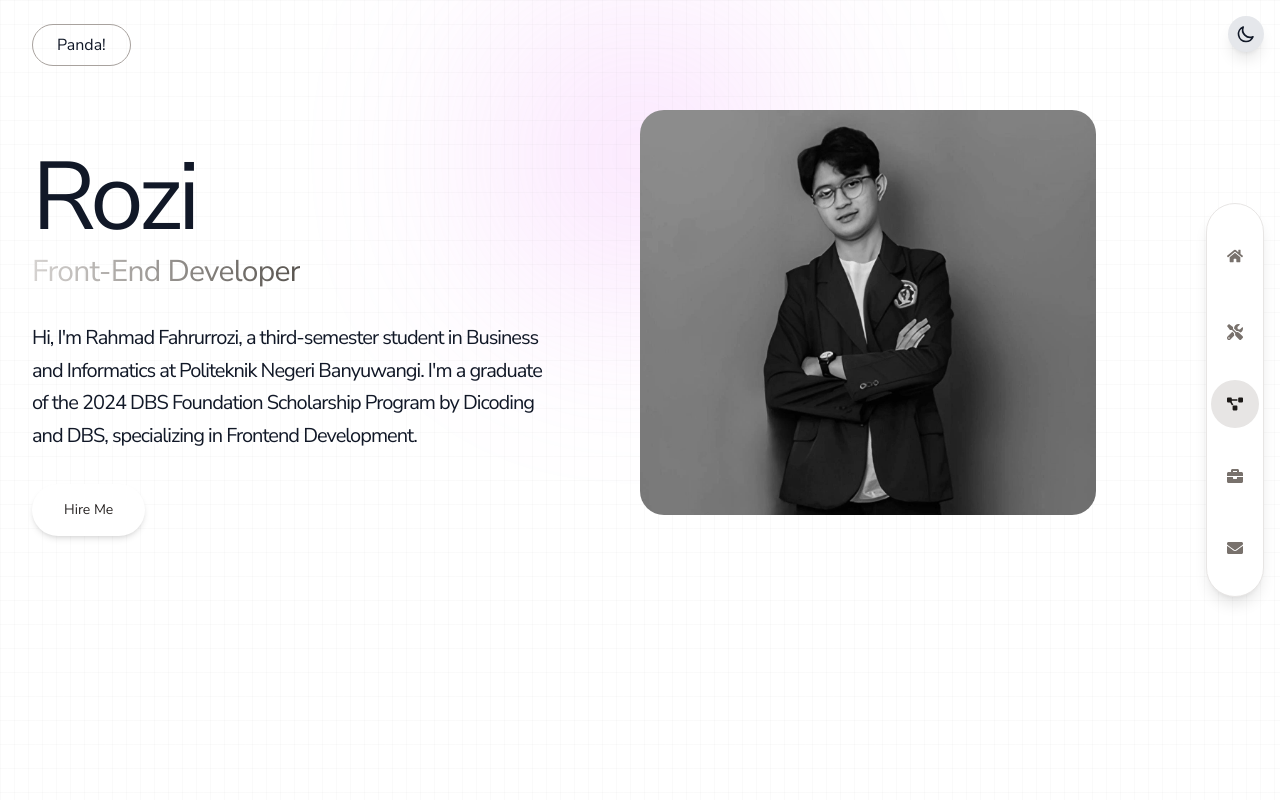
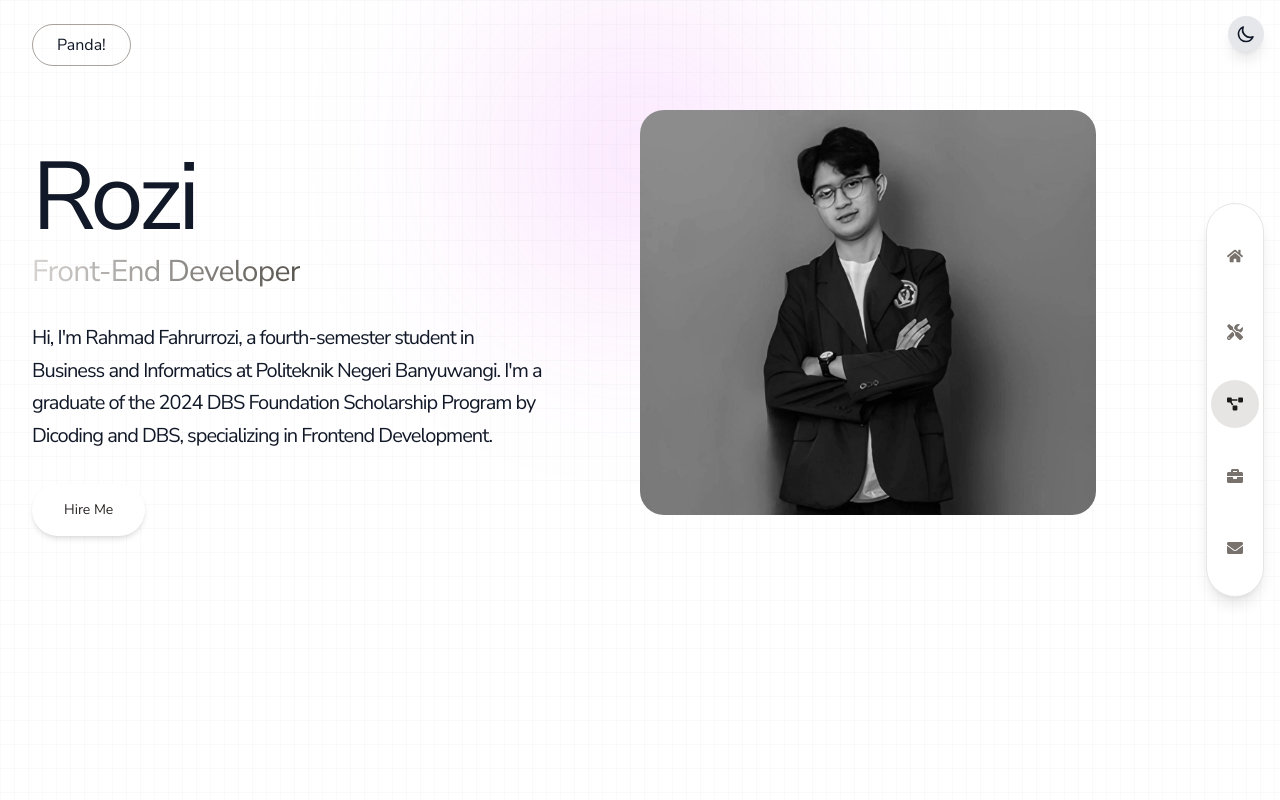
Before and after one commit to RahmadFahrurrozi/new-porto-rozi, a React (Vite) app: page / in a window 1280 px wide. Shown: the top 800 px of the page. Built offline with nearby package versions, Linux system fonts and the light colour scheme; the HTML template or start-up script is replaced by a standard one.

Commit message:
reafactor : change content at hero component

```diff
--- a/src/constants/data-content.js
+++ b/src/constants/data-content.js
@@ -9,7 +9,7 @@ export const PROFILEPICT = {
   image: panda,
 };
 
-export const HERO_CONTENT = `Hi, I'm Rahmad Fahrurrozi, a third-semester student in Business and Informatics at Politeknik Negeri Banyuwangi. I'm a graduate of the 2024 DBS Foundation Scholarship Program by Dicoding and DBS, specializing in Frontend Development.`;
+export const HERO_CONTENT = `Hi, I'm Rahmad Fahrurrozi, a fourth-semester student in Business and Informatics at Politeknik Negeri Banyuwangi. I'm a graduate of the 2024 DBS Foundation Scholarship Program by Dicoding and DBS, specializing in Frontend Development.`;
 
 export const ABOUT_TEXT = `I am a dedicated and versatile full stack developer with a passion for creating efficient and user-friendly web applications. With 5 years of professional experience, I have worked with a variety of technologies, including React, Next.js, Node.js, MySQL, PostgreSQL, and MongoDB. My journey in web development began with a deep curiosity for how things work, and it has evolved into a career where I continuously strive to learn and adapt to new challenges. I thrive in collaborative environments and enjoy solving complex problems to deliver high-quality solutions. Outside of coding, I enjoy staying active, exploring new technologies, and contributing to open-source projects.`;
 
```
